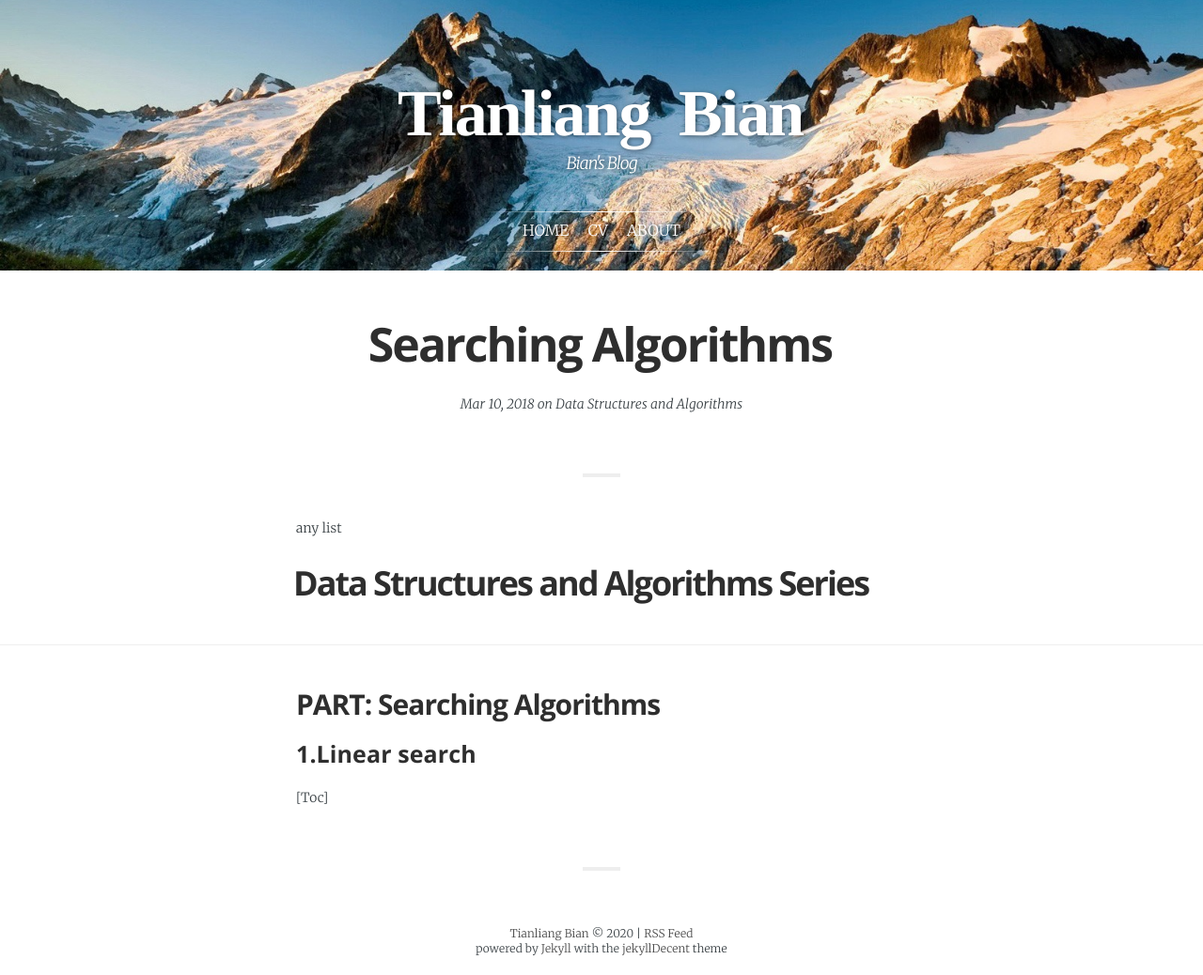
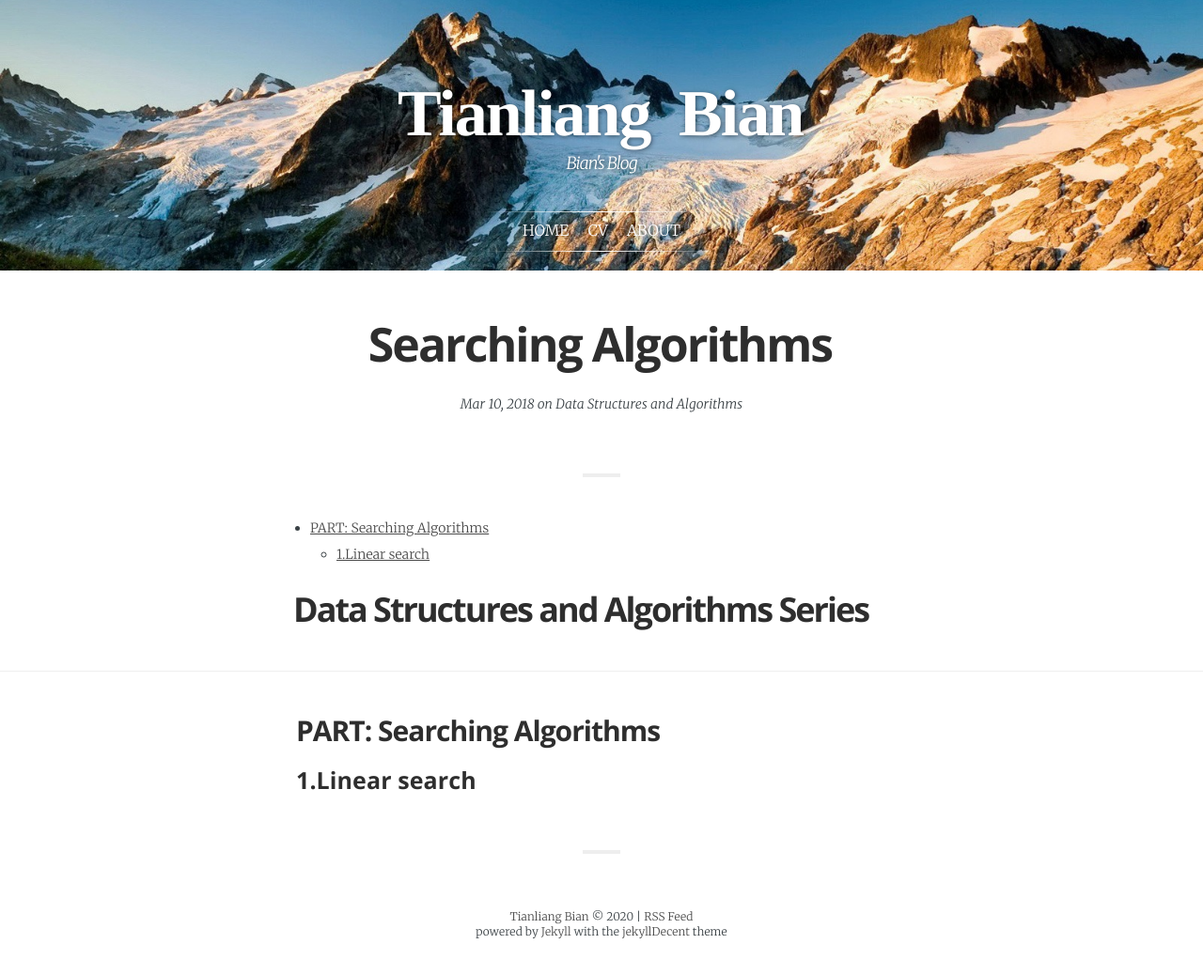
Before and after one commit to TyrionBian/tyrionbian.github.io, a Jekyll site: the page built from _posts/2018-03-10-DSAL-Searching Algorithms.md, in a window 1280 px wide. Shown: the whole page at 94% size. Built offline with Jekyll 4.4.1, drawn with Linux system fonts in a browser that asks for light colours; some web fonts are replaced.

Commit message:
Update 2018-03-10-DSAL-Searching Algorithms.md

```diff
--- a/_posts/2018-03-10-DSAL-Searching Algorithms.md
+++ b/_posts/2018-03-10-DSAL-Searching Algorithms.md
@@ -8,11 +8,10 @@ author:            tianliang
 math:              true
 ---
 
-any list
+- TOC
+{:toc}
 
 # Data Structures and Algorithms Series
 -------------------------------------------
 ## PART: Searching Algorithms
 ### 1.Linear search
-
-[Toc]
```
